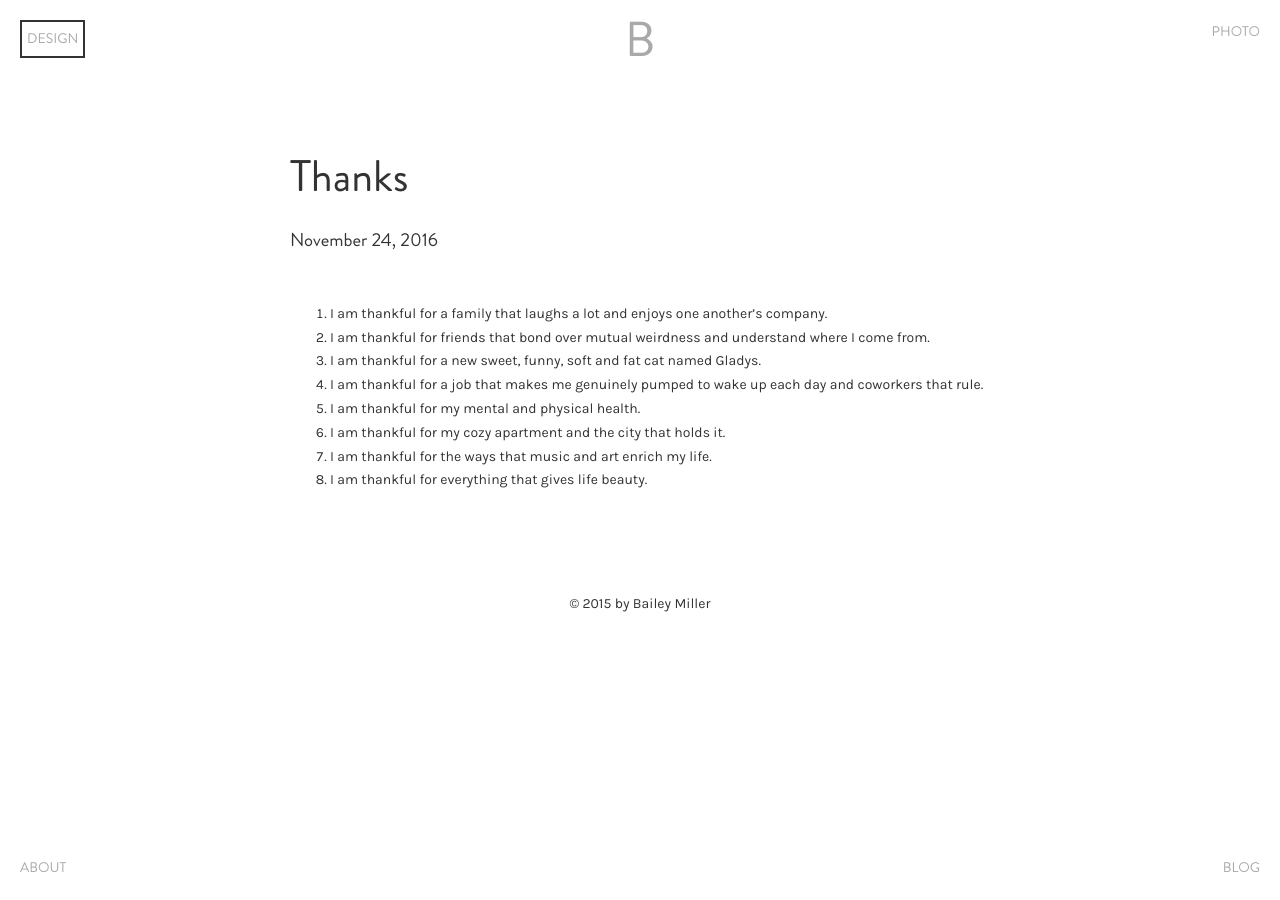
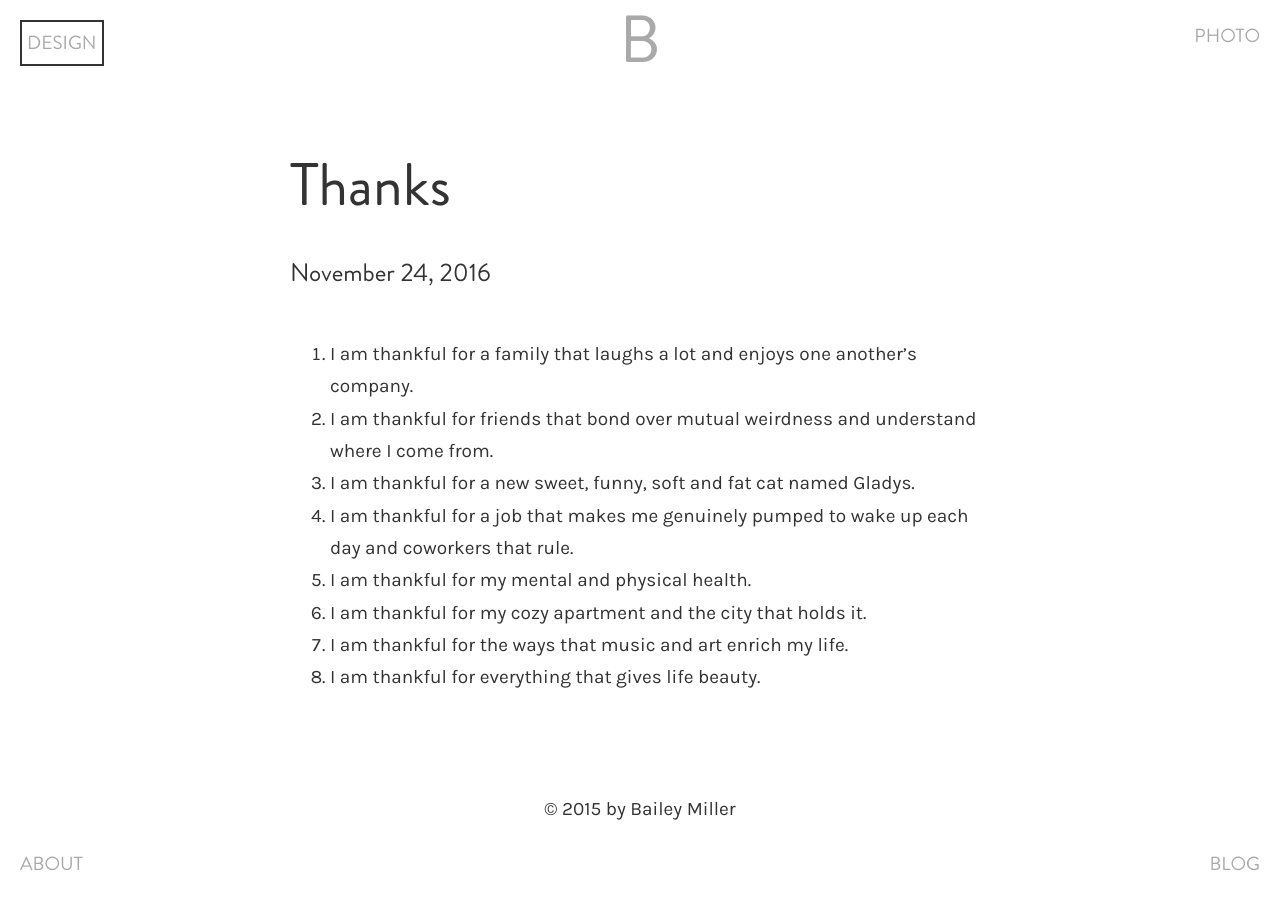
Before and after one commit to baileycmiller/blog, a Jekyll site: the page built from _posts/2016-11-24-thanks.md, in a window 1280 px wide. Built offline with Jekyll 4.4.1, drawn with Linux system fonts in a browser that asks for light colours; nearby versions of some CDN libraries; library files that are not in the unit come from our copies.

Commit message:
Compiled css

```diff
--- a/css/main.scss
+++ b/css/main.scss
@@ -8,8 +8,8 @@ MAIN CSS FILE
 **/
 
 
-@import "vendor/normalize.css";
-@import "vendor/bootstrap.css";
+// @import "vendor/normalize.css";
+// @import "vendor/bootstrap.css";
 
 @import "fonts";
 @import "variables";
```
